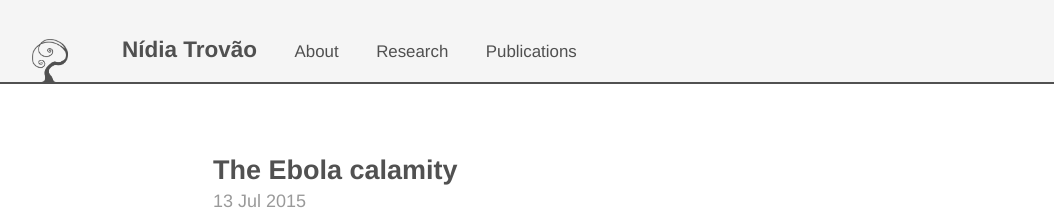
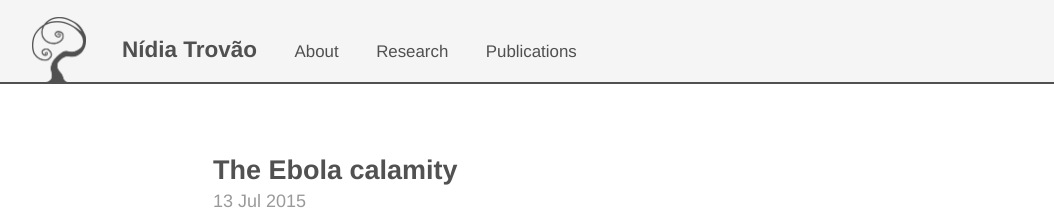
Before and after one commit to nidiatrovao/nidiatrovao.github.io, a Jekyll site: the page built from index.html, in a window 1280 px wide. Shown: the top 210 px of the page, without its empty margins (22-1076 px from the left). Built offline with Jekyll 4.4.1, drawn with Linux system fonts in a browser that asks for light colours; the list of posts is cut into pages by our own code.

Commit message:
top bar edits

```diff
--- a/_layouts/default.html
+++ b/_layouts/default.html
@@ -5,7 +5,7 @@
 
   <body>
 	  <header class="masthead" style="padding-top:0;margin-left:auto;margin-right:auto">
-        <h3 class="masthead-title" style="background-color:#F5F5F5;background-image: url('/public/apple-touch-icon-precomposed.png');background-size:2rem;background-repeat:no-repeat;padding-top:2rem;max-width:100%;padding-bottom:1rem;padding-left:8rem;padding-right:0rem;margin-left:auto;margin-right:auto;box-shadow: 0px 2px 0px #515151;background-position:left 3rem bottom">
+        <h3 class="masthead-title" style="background-color:#F5F5F5;background-image: url('/public/apple-touch-icon-precomposed.png');background-size:3rem;background-repeat:no-repeat;padding-top:2rem;max-width:100%;padding-bottom:1rem;padding-left:8rem;padding-right:0rem;margin-left:auto;margin-right:auto;box-shadow: 0px 2px 0px #515151;background-position:left 3rem bottom">
           <a href="{{ site.baseurl }}/" title="Home">{{ site.title }}</a>
 			{% for page in site.pages_list %}
 				&nbsp;&nbsp;&nbsp;&nbsp;
```
